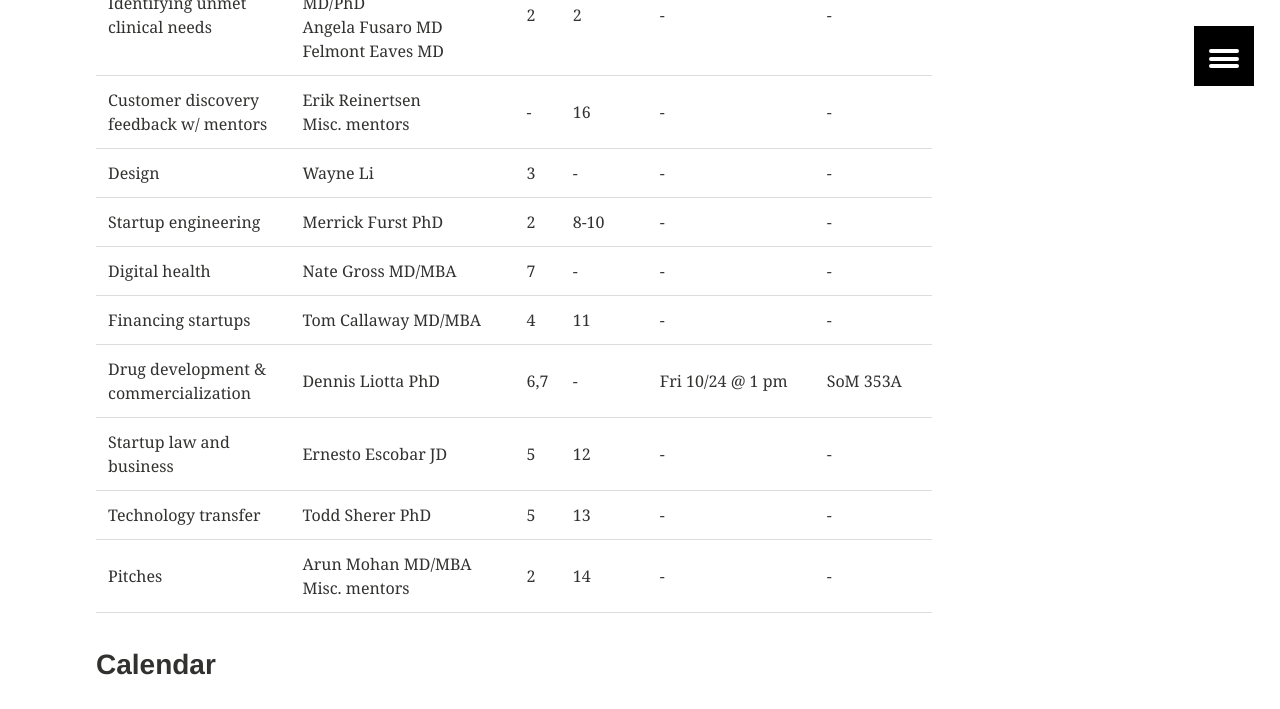
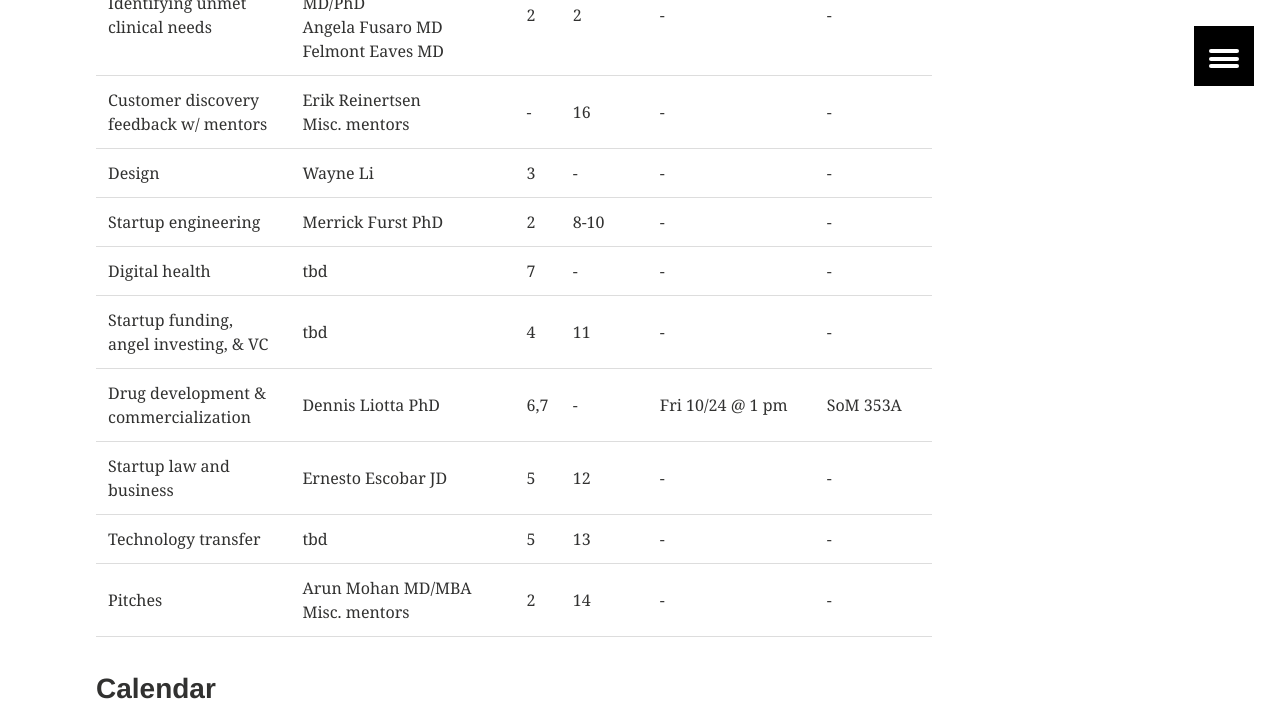
Before and after one commit to erikr/erikr.github.io, a Jekyll site: the page built from iemed.md, in a window 1280 px wide and 900 px high, scrolled down 2707 px, cut to the strip 0-709 px from the top of the window. Built offline with Jekyll 4.4.1, drawn with Linux system fonts in a browser that asks for light colours; nearby versions of some CDN libraries.

Commit message:
updates to IEMed

```diff
--- a/iemed.md
+++ b/iemed.md
@@ -55,11 +55,11 @@ Identifying unmet clinical needs | Jeremy Ackerman MD/PhD<br>Angela Fusaro MD<br
 Customer discovery feedback w/ mentors	 | Erik Reinertsen<br>Misc. mentors | - 	| 16  | - | -
 Design 													 | Wayne Li					 | 3 	| - 			| - | -
 Startup engineering							 | Merrick Furst PhD | 2 	| 8-10		| - | -
-Digital health									 | Nate Gross MD/MBA | 7  | -			| - | -
-Financing startups							 | Tom Callaway MD/MBA | 4 | 11 	 	| - | -
+Digital health									 | tbd | 7  | -			| - | -
+Startup funding, angel investing, & VC | tbd | 4 | 11 	 	| - | -
 Drug development & commercialization	 | Dennis Liotta PhD | 6,7 | -	| Fri 10/24 @ 1 pm | SoM 353A
 Startup law and business				 | Ernesto Escobar JD | 5 | 12			| - | -
-Technology transfer							 | Todd Sherer PhD 	 | 5 	| 13			| - | -
+Technology transfer							 | tbd | 5 	| 13			| - | -
 Pitches													 | Arun Mohan MD/MBA<br>Misc. mentors | 2 | 14 | - | -
 
 <a name="calendar"></a>
```
